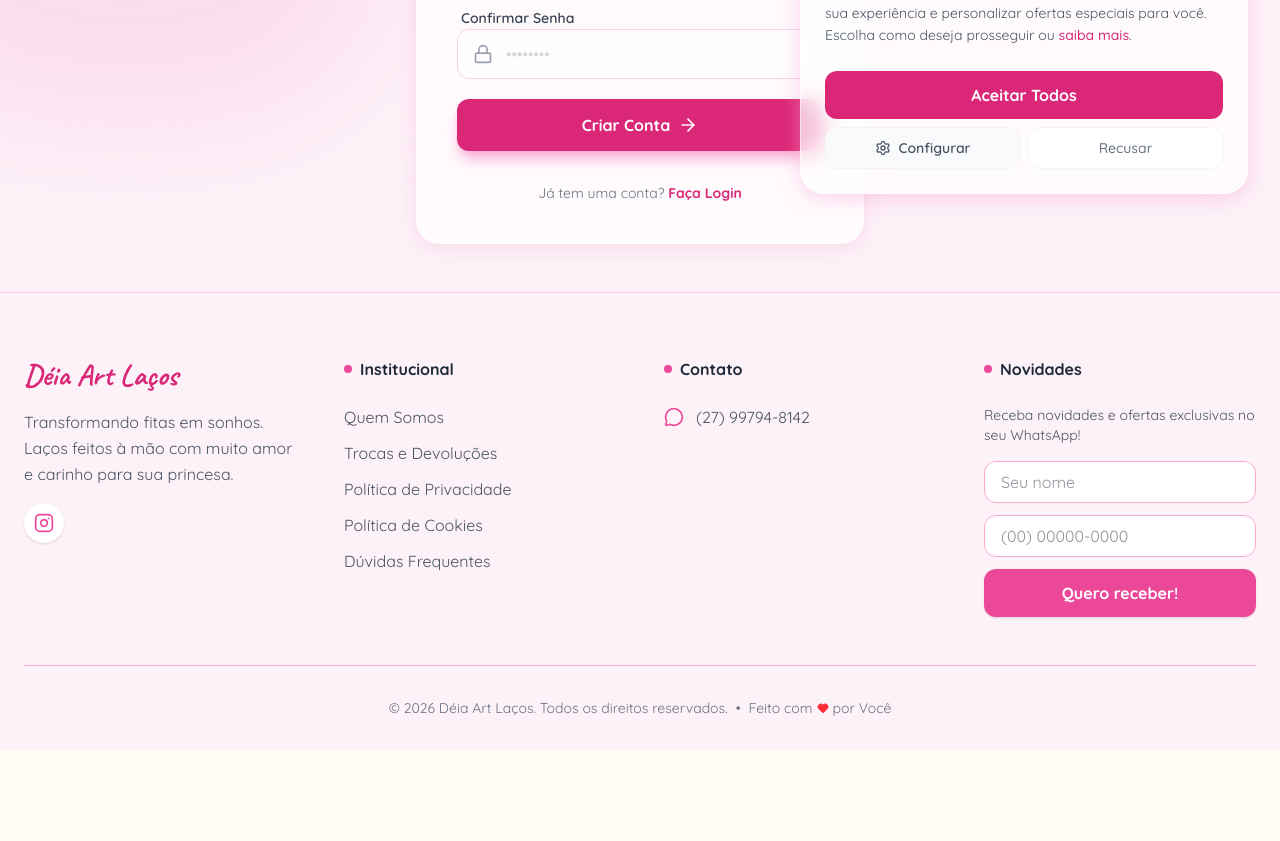
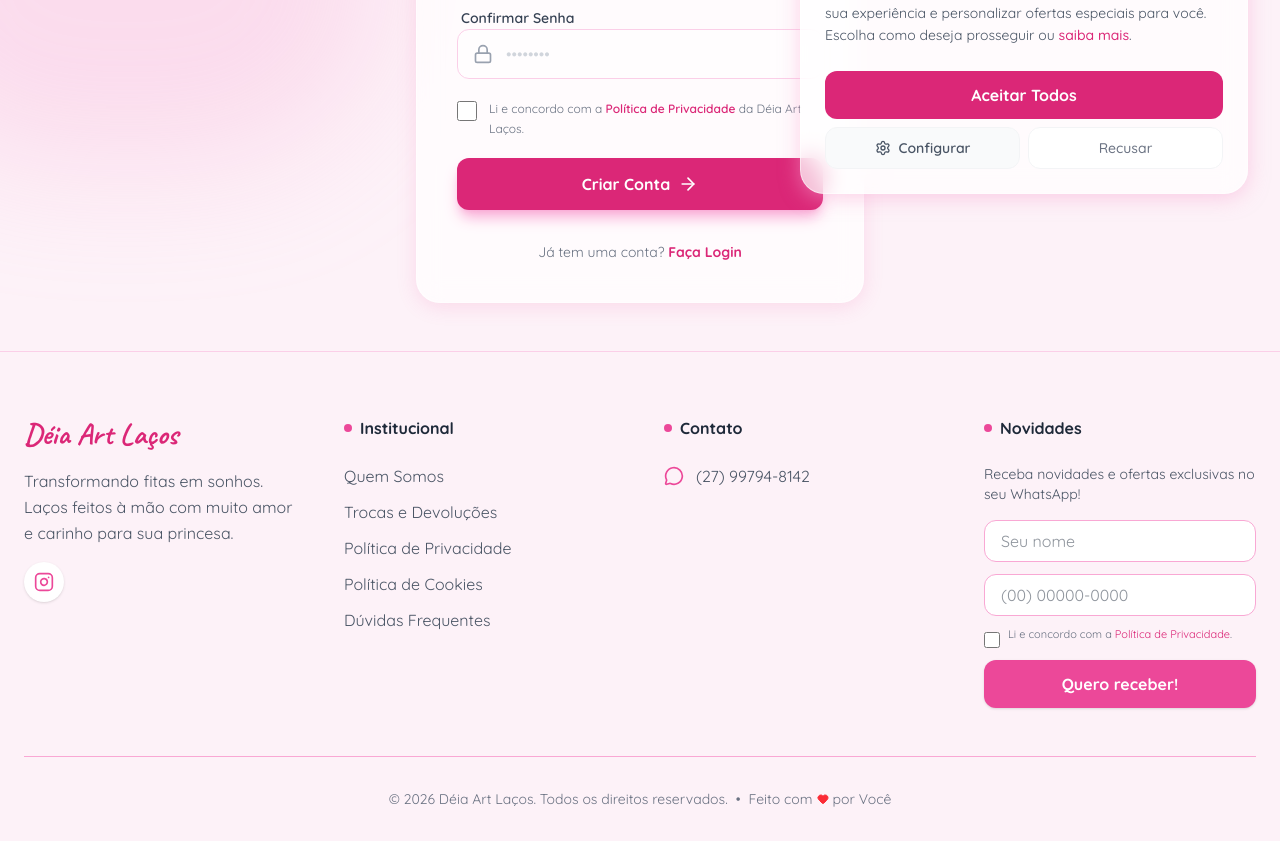
Before and after one commit to alexandrexfranco/DeiaArtLacos, a React (Vite) app: page /cadastro in a window 1280 px wide. Shown: the part 582-1423 px from the top of the page. Before the commit the page ends 1332 px from the top, so only its background shows below. Built offline with nearby package versions, Linux system fonts and the light colour scheme; no server answers; the database is empty.

Commit message:
legal: add privacy policy consent checkbox to all public forms

```diff
--- a/src/components/Footer.tsx
+++ b/src/components/Footer.tsx
@@ -120,6 +120,18 @@ export function Footer() {
                                 }}
                                 className="w-full px-4 py-2 rounded-xl border border-pink-200 focus:outline-none focus:ring-2 focus:ring-pink-300 bg-white"
                             />
+
+                            <label className="flex items-start gap-2 cursor-pointer group">
+                                <input
+                                    type="checkbox"
+                                    required
+                                    className="mt-1 w-4 h-4 rounded border-pink-300 text-pink-500 focus:ring-pink-500"
+                                />
+                                <span className="text-[11px] text-gray-500 leading-tight">
+                                    Li e concordo com a <Link to="/privacidade" className="text-pink-500 hover:underline">Política de Privacidade</Link>.
+                                </span>
+                            </label>
+
                             <button
                                 type="submit"
                                 className="w-full bg-pink-400 text-white font-bold py-3 rounded-xl hover:bg-pink-500 transition-colors shadow-sm"
--- a/src/components/ProductReviews.tsx
+++ b/src/components/ProductReviews.tsx
@@ -169,6 +169,17 @@ export function ProductReviews({ productId }: ProductReviewsProps) {
                                 />
                             </div>
 
+                            <label className="flex items-start gap-2 cursor-pointer group py-1">
+                                <input
+                                    type="checkbox"
+                                    required
+                                    className="mt-0.5 w-4 h-4 rounded border-pink-100 text-pink-500 focus:ring-pink-300 cursor-pointer"
+                                />
+                                <span className="text-[11px] text-gray-500 leading-tight">
+                                    Concordo com a <a href="/privacidade" target="_blank" className="text-pink-500 hover:underline">Política de Privacidade</a>.
+                                </span>
+                            </label>
+
                             <button
                                 type="submit"
                                 disabled={isSubmitting}
--- a/src/pages/Contact.tsx
+++ b/src/pages/Contact.tsx
@@ -161,6 +161,17 @@ export default function Contact() {
                                     ></textarea>
                                 </div>
 
+                                <label className="flex items-center gap-3 cursor-pointer group py-2">
+                                    <input
+                                        type="checkbox"
+                                        required
+                                        className="w-5 h-5 rounded border-gray-200 text-pink-500 focus:ring-pink-400 focus:ring-offset-0 cursor-pointer"
+                                    />
+                                    <span className="text-sm text-gray-500 font-medium">
+                                        Li e concordo com a <a href="/privacidade" target="_blank" className="text-pink-500 hover:underline">Política de Privacidade</a>.
+                                    </span>
+                                </label>
+
                                 <button
                                     type="submit"
                                     className="w-full py-4 bg-pink-500 text-white font-bold rounded-2xl hover:bg-pink-600 transition-all shadow-lg shadow-pink-200 hover:shadow-pink-300 flex items-center justify-center gap-2 transform active:scale-95"
--- a/src/pages/CookiePolicy.tsx
+++ b/src/pages/CookiePolicy.tsx
@@ -34,12 +34,12 @@ export default function CookiePolicy() {
               </div>
               <div className="grid md:grid-cols-2 gap-4 text-sm text-gray-600">
                 <div>
-                  <p><strong>Razão Social:</strong> Déia Art Laços & Acessórios Ltda</p>
+                  <p><strong>Razão Social:</strong> Déia Art Laços</p>
                   <p><strong>CNPJ:</strong> [00.000.000/0000-00]</p>
                 </div>
                 <div>
-                  <p><strong>Sede:</strong> [Cidade] / [UF]</p>
-                  <p><strong>Responsável (DPO):</strong> Andréia [Sobrenome]</p>
+                  <p><strong>Sede:</strong> Cariacica / ES</p>
+                  <p><strong>Responsável (DPO):</strong> Andréa O. S. Franco</p>
                 </div>
               </div>
             </section>
@@ -140,7 +140,7 @@ export default function CookiePolicy() {
                 Para qualquer solicitação referente à privacidade, entre em contato diretamente com nossa Encarregada de Dados:
               </p>
               <div className="bg-white/10 backdrop-blur-md rounded-2xl p-4 inline-block">
-                <p className="font-bold">E-mail: [seu-email@dominio.com.br]</p>
+                <p className="font-bold">E-mail: andreafranco.com@gmail.com</p>
                 <p className="text-sm text-pink-100">Assunto: Solicitação LGPD</p>
               </div>
             </section>
--- a/src/pages/Signup.tsx
+++ b/src/pages/Signup.tsx
@@ -117,6 +117,19 @@ export default function Signup() {
                                 </div>
                             </div>
 
+                            <label className="flex items-start gap-3 cursor-pointer group mt-4">
+                                <div className="mt-0.5 relative flex items-center">
+                                    <input
+                                        type="checkbox"
+                                        required
+                                        className="w-5 h-5 rounded border-pink-200 text-pink-500 focus:ring-pink-400 focus:ring-offset-0 cursor-pointer"
+                                    />
+                                </div>
+                                <span className="text-xs text-gray-500 leading-relaxed">
+                                    Li e concordo com a <Link to="/privacidade" className="text-pink-500 font-semibold hover:underline">Política de Privacidade</Link> da Déia Art Laços.
+                                </span>
+                            </label>
+
                             <button
                                 type="submit"
                                 disabled={isLoading}
```
